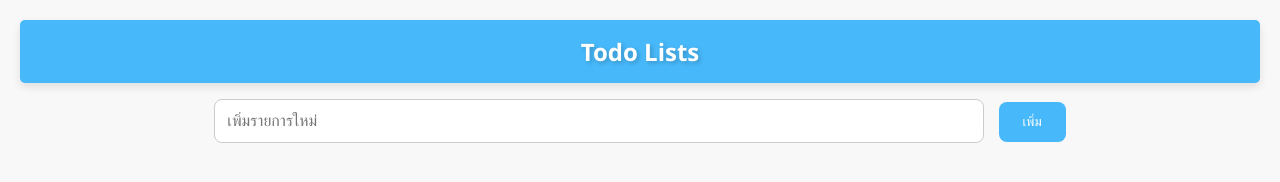
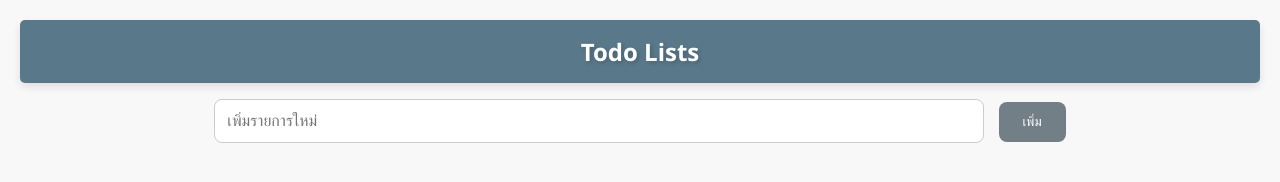
Before and after one commit to 65160385/88726065, a plain HTML site: page lab07/todo.html in a window 1280 px wide. Drawn offline with Linux system fonts and the light colour scheme.

Commit message:
ปรับสไตล์ CSS เพิ่มความสวยงาม

```diff
--- a/lab07/styles.css
+++ b/lab07/styles.css
@@ -7,7 +7,7 @@ body {
     h1 {
     color: #333;
     font-size: 24px;
-    background-color: #47b8f9;
+    background-color: #59798b;
     padding: 15px;
     border-radius: 5px;
     color: rgb(255, 255, 255);
@@ -44,7 +44,7 @@ body {
     }
     button {
     padding: 12px 24px;
-    background-color: #47b8f9;
+    background-color: #737f86;
     color: white;
     border: none;
     border-radius: 8px;
@@ -52,5 +52,5 @@ body {
     transition: background-color 0.3s;
     }
     button:hover {
-    background-color: #0056b3;
+    background-color: #b3aaaa;
     }
```
